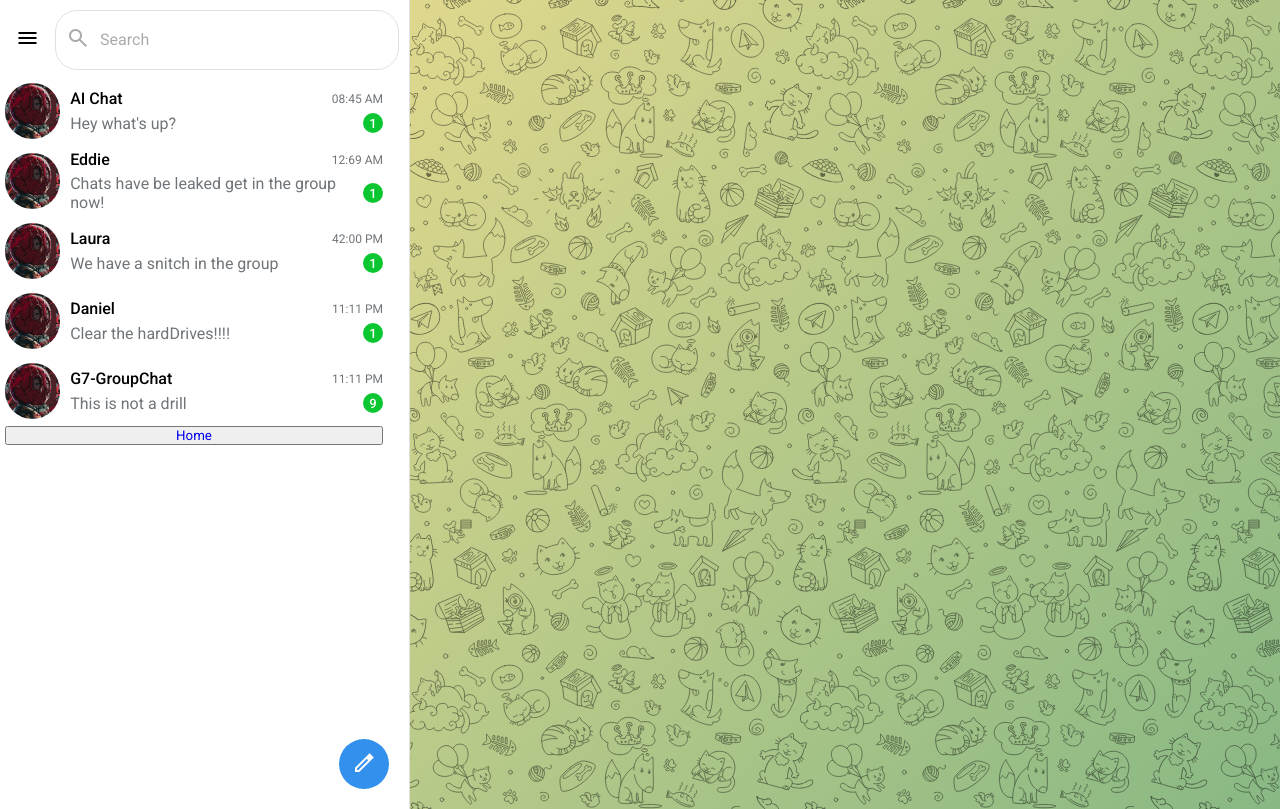
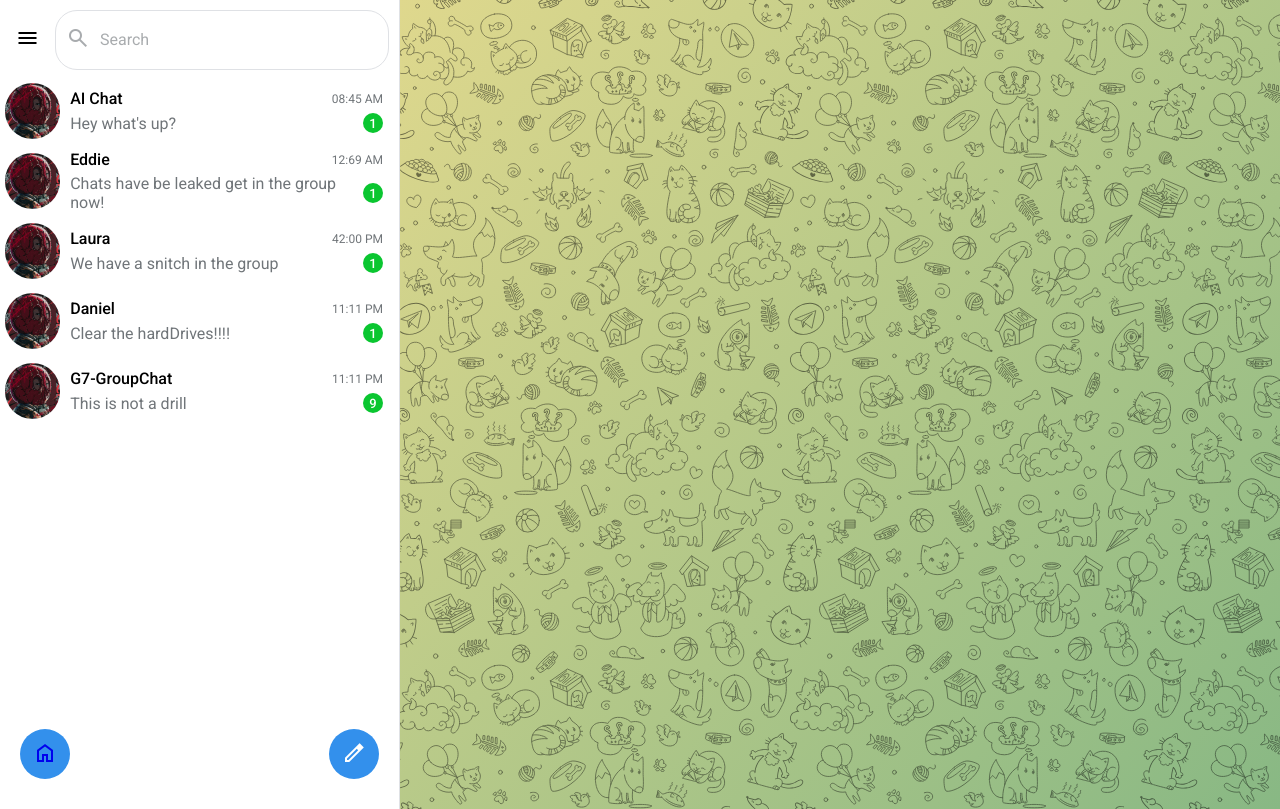
Before and after one commit to edd-ie/AI-Hub, a React (Create React App) app: page /chat in a window 1280 px wide. Built offline with nearby package versions, Linux system fonts and the light colour scheme.

Commit message:
chat to home routing

```diff
--- a/src/components/chat.css
+++ b/src/components/chat.css
@@ -49,7 +49,7 @@ a{
 .right-side{
     position: relative;
     max-width: 42rem;
-    min-width:41rem;
+    min-width:40rem;
     min-height: 100vh;
     background-color: var(--whiteColor);
     border-right: .1rem solid var(--borderColor);
@@ -337,8 +337,22 @@ a{
 
 .right-side .pen{
     position: absolute;
-    bottom: 2rem;
+    bottom: 3rem;
     right: 2rem;
+    width: 5rem;
+    height: 5rem;
+    border-radius: 50%;
+    background-color: var(--mainColor);
+    color: var(--whiteColor);
+    display: flex;
+    align-items: center;
+    justify-content: center;
+}
+.right-side #home{
+    cursor: pointer;
+    position: absolute;
+    bottom: 3rem;
+    left: 2rem;
     width: 5rem;
     height: 5rem;
     border-radius: 50%;
--- a/src/components/chatAside.js
+++ b/src/components/chatAside.js
@@ -157,9 +157,6 @@ export default function Aside(){
                                 </div>
                             </div>
                         </div>
-                            <button>
-                                <Link to="/">Home</Link>
-                            </button>
                     </div>
                 </div>
 
@@ -198,6 +195,15 @@ export default function Aside(){
                         </span>
                     </i>
                 </div>
+                <div className="pen" id="home">
+                    <Link to="/">
+                        <i className="fas fa-pen">
+                            <span className="material-symbols-sharp">
+                                home
+                            </span>
+                        </i>
+                    </Link>
+                </div>
             </aside>
     )
 }
```
